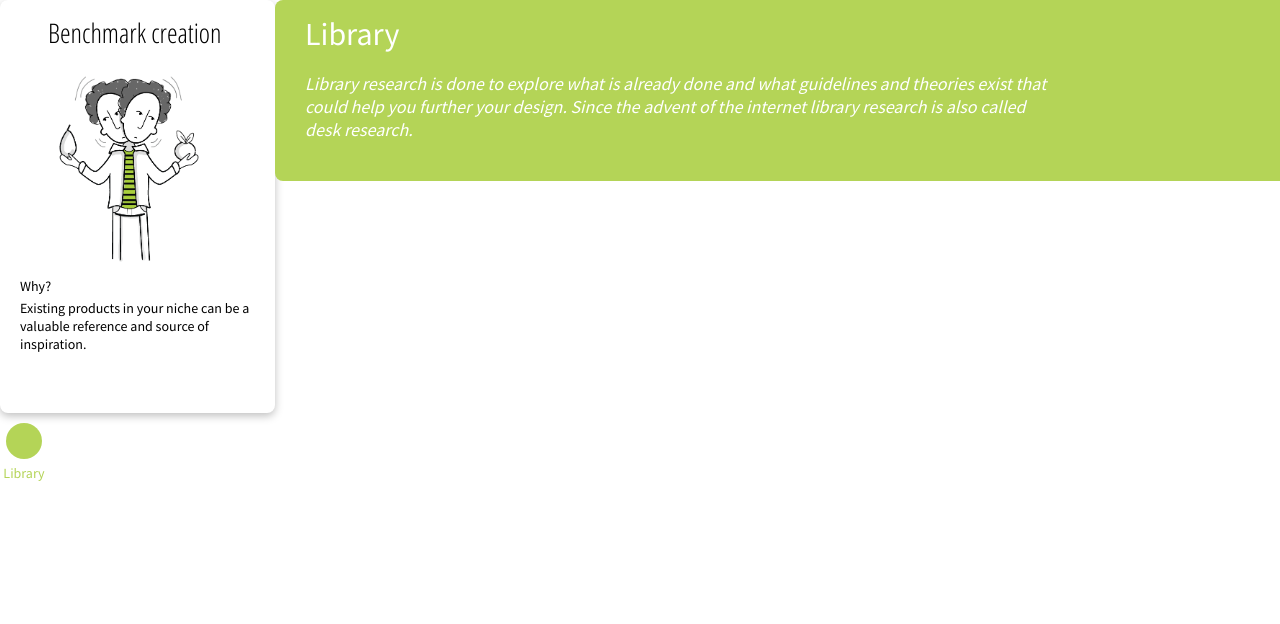
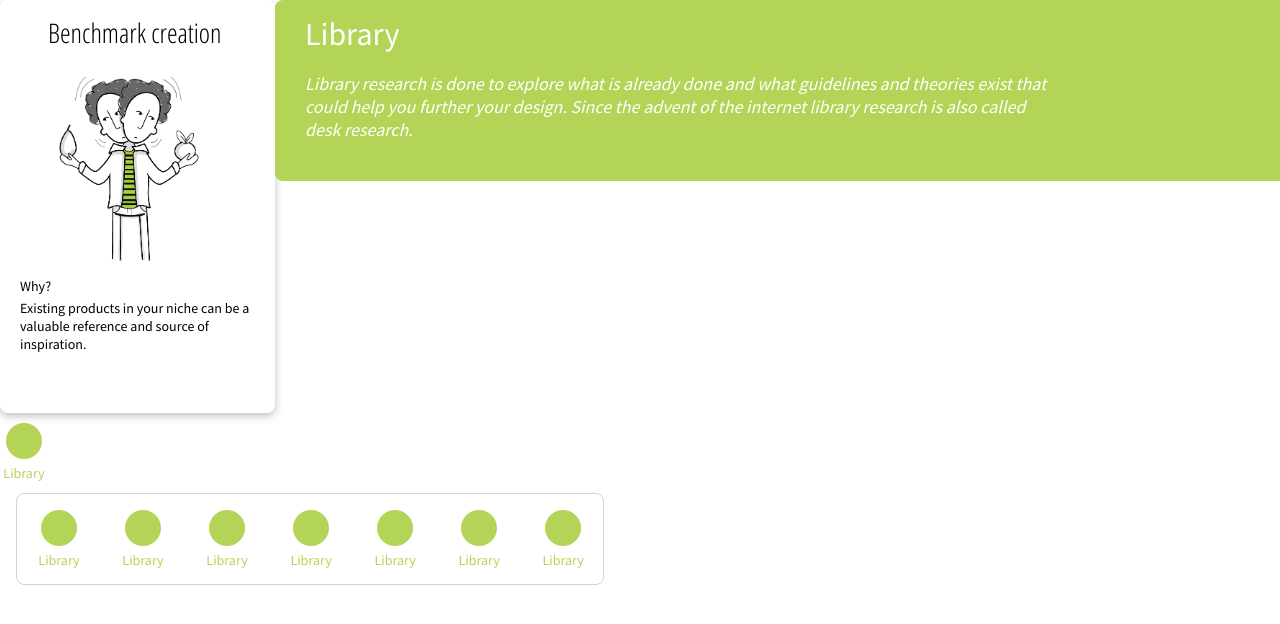
Before and after one commit to cmdmethods/herontwerp2020, a Vue app in the folder Desktop/cmd-methods/: page / in a window 1280 px wide. Shown: the top 624 px of the page. Built offline with nearby package versions, Linux system fonts and the light colour scheme.

Commit message:
Create sortbar component

```diff
--- /dev/null
+++ b/Desktop/cmd-methods/src/components/SortBar.vue
@@ -0,0 +1,50 @@
+<template>
+    <div class="sort-bar">
+        <ul>
+            <li><category-icon v-for="category in categories" :key="category.id" :title="category.title"></category-icon></li>
+            <li><category-icon v-for="category in categories" :key="category.id" :title="category.title"></category-icon></li>
+            <li><category-icon v-for="category in categories" :key="category.id" :title="category.title"></category-icon></li>
+            <li><category-icon v-for="category in categories" :key="category.id" :title="category.title"></category-icon></li>
+            <li><category-icon v-for="category in categories" :key="category.id" :title="category.title"></category-icon></li>
+            <li><category-icon v-for="category in categories" :key="category.id" :title="category.title"></category-icon></li>
+            <li><category-icon v-for="category in categories" :key="category.id" :title="category.title"></category-icon></li>
+        </ul>
+    </div>
+</template>
+
+<script>
+import Icon from '@/components/Icon.vue'
+import categories from '@/data/categories.json'
+
+export default {
+    name: 'SortBar',
+    components: { 'category-icon': Icon },
+    computed: {
+        categories() {
+            return categories
+        }
+    }
+}
+</script>
+
+<style scoped>
+.sort-bar {
+    background-color: #ffffff;
+    border-radius: 8px;
+    border: 1px solid lightgrey;
+    width: 36.76rem;
+    height: 5.805rem;
+    margin-left: 1rem;
+}
+
+ul {
+    display: flex;
+    justify-content: space-around;
+    align-items: center;
+    list-style: none;
+    margin: 0;
+    padding: 0;
+    width: 36.76rem;
+    height: 5.805rem;
+}
+</style>
--- a/Desktop/cmd-methods/src/views/Home.vue
+++ b/Desktop/cmd-methods/src/views/Home.vue
@@ -5,6 +5,7 @@
             <Category v-for="category in categories" :key="category.id" :title="category.title" :text="category.text" :image="category.image" />
         </div>
         <Icon v-for="category in categories" :key="category.id" :title="category.title" />
+        <SortBar></SortBar>
     </div>
 </template>
 
@@ -14,10 +15,11 @@ import categories from '@/data/categories.json'
 import Card from '@/components/Card.vue'
 import Category from '@/components/Category.vue'
 import Icon from '@/components/Icon.vue'
+import SortBar from '@/components/SortBar.vue'
 
 export default {
     name: 'Home',
-    components: { Card, Category, Icon },
+    components: { Card, Category, Icon, SortBar },
     computed: {
         cards() {
             return cards
```
